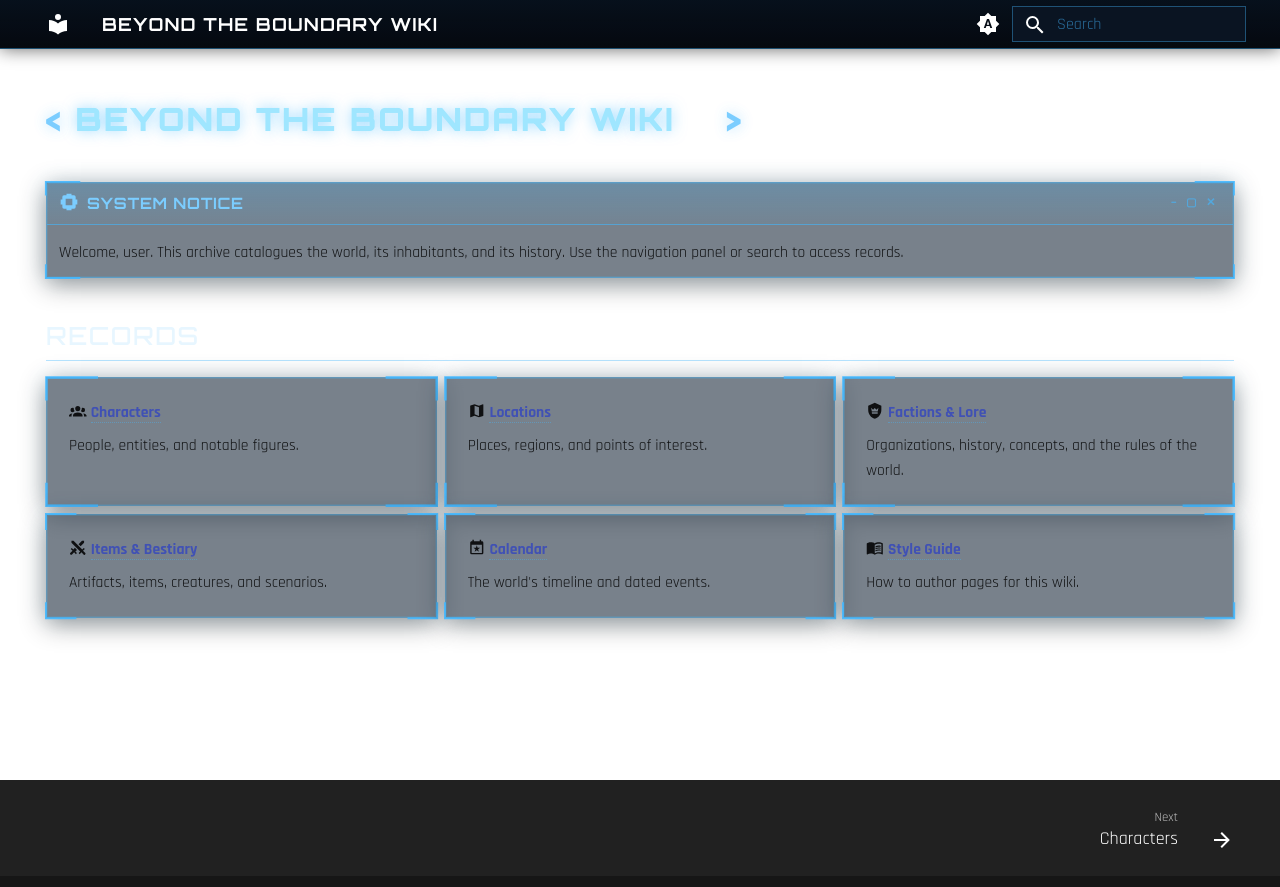
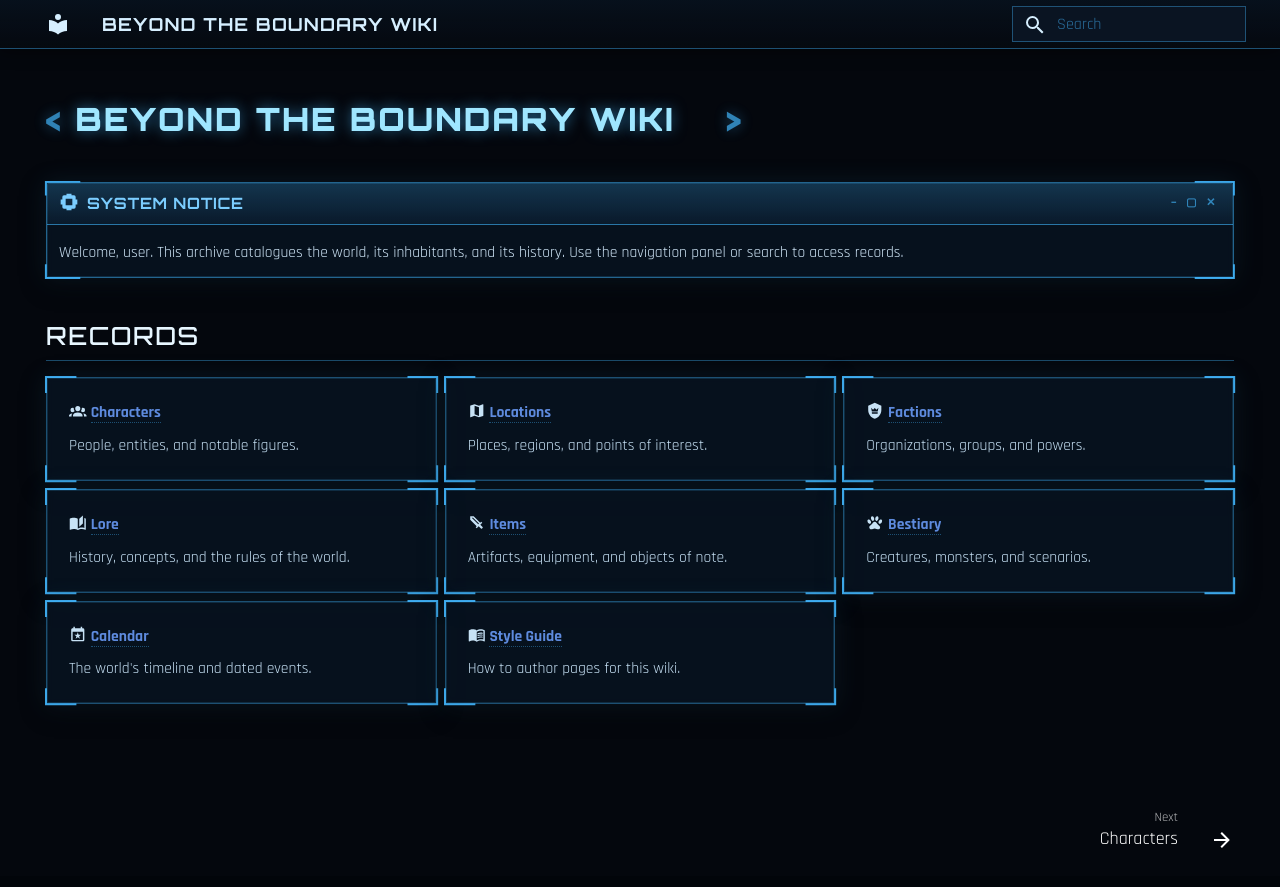
Before and after one commit to ArkaneXIV/Beyond-the-Boundary-Wiki, an MkDocs documentation site: the page built from docs/index.md, in a window 1280 px wide. Shown: the top 887 px of the page. Built offline with MkDocs 1.6.1 and Material for MkDocs 9.7.7, drawn with Linux system fonts in a browser that asks for light colours.

Commit message:
Split categories into Factions/Lore/Items/Bestiary; remove light-mode toggle

```diff
--- a/docs/assets/data/calendar.json
+++ b/docs/assets/data/calendar.json
@@ -15,13 +15,13 @@
     {
       "era": "SE", "year": 1, "month": 1, "day": 1,
       "title": "The First Scenario", "type": "scenario",
-      "link": "../items-bestiary/example-scenario/",
+      "link": "../bestiary/example-scenario/",
       "desc": "<MAIN SCENARIO #1 - PROOF OF VALUE> begins. The System awakens."
     },
     {
       "era": "SE", "year": 1, "month": 2, "day": 14,
       "title": "Founding of the Faction", "type": "faction",
-      "link": "../factions-lore/example-faction/",
+      "link": "../factions/example-faction/",
       "desc": "An example faction is established."
     },
     {
--- a/docs/index.md
+++ b/docs/index.md
@@ -22,13 +22,21 @@ hide:
 
     Places, regions, and points of interest.
 
--   :material-shield-crown: __[Factions & Lore](factions-lore/index.md)__
+-   :material-shield-crown: __[Factions](factions/index.md)__
 
-    Organizations, history, concepts, and the rules of the world.
+    Organizations, groups, and powers.
 
--   :material-sword-cross: __[Items & Bestiary](items-bestiary/index.md)__
+-   :material-book-open-page-variant: __[Lore](lore/index.md)__
 
-    Artifacts, items, creatures, and scenarios.
+    History, concepts, and the rules of the world.
+
+-   :material-sword: __[Items](items/index.md)__
+
+    Artifacts, equipment, and objects of note.
+
+-   :material-paw: __[Bestiary](bestiary/index.md)__
+
+    Creatures, monsters, and scenarios.
 
 -   :material-calendar-star: __[Calendar](calendar.md)__
 
--- a/mkdocs.yml
+++ b/mkdocs.yml
@@ -6,28 +6,10 @@ theme:
   name: material
   custom_dir: docs/overrides
   palette:
-    # Dark is the default
-    - media: "(prefers-color-scheme)"
-      scheme: slate
-      primary: black
-      accent: cyan
-      toggle:
-        icon: material/brightness-auto
-        name: Switch to light mode
-    - media: "(prefers-color-scheme: dark)"
-      scheme: slate
-      primary: black
-      accent: cyan
-      toggle:
-        icon: material/weather-night
-        name: Switch to light mode
-    - media: "(prefers-color-scheme: light)"
-      scheme: default
-      primary: black
-      accent: cyan
-      toggle:
-        icon: material/weather-sunny
-        name: Switch to system preference
+    # Dark only — no light-mode toggle
+    scheme: slate
+    primary: black
+    accent: cyan
   font:
     text: Rajdhani
     code: Share Tech Mono
@@ -92,12 +74,16 @@ nav:
   - Locations:
       - locations/index.md
       - Example Location: locations/example-location.md
-  - Factions & Lore:
-      - factions-lore/index.md
-      - Example Faction: factions-lore/example-faction.md
-  - Items & Bestiary:
-      - items-bestiary/index.md
-      - Example Scenario: items-bestiary/example-scenario.md
+  - Factions:
+      - factions/index.md
+      - Example Faction: factions/example-faction.md
+  - Lore:
+      - lore/index.md
+  - Items:
+      - items/index.md
+  - Bestiary:
+      - bestiary/index.md
+      - Example Scenario: bestiary/example-scenario.md
   - Calendar: calendar.md
   - Style Guide: style-guide.md
   - Tags: tags.md
```
Also changed, not shown: README.md (+2 -2 lines), docs/bestiary/index.md (added, +5 -0 lines), docs/characters/example-character.md (+1 -1 lines), docs/factions-lore/index.md (deleted, +0 -5 lines), docs/factions/index.md (added, +5 -0 lines), docs/items-bestiary/index.md (deleted, +0 -5 lines), docs/items/index.md (added, +3 -0 lines), docs/lore/index.md (added, +3 -0 lines), docs/bestiary/example-scenario.md (renamed from docs/items-bestiary/example-scenario.md), docs/factions/example-faction.md (renamed from docs/factions-lore/example-faction.md), 1 other file.
